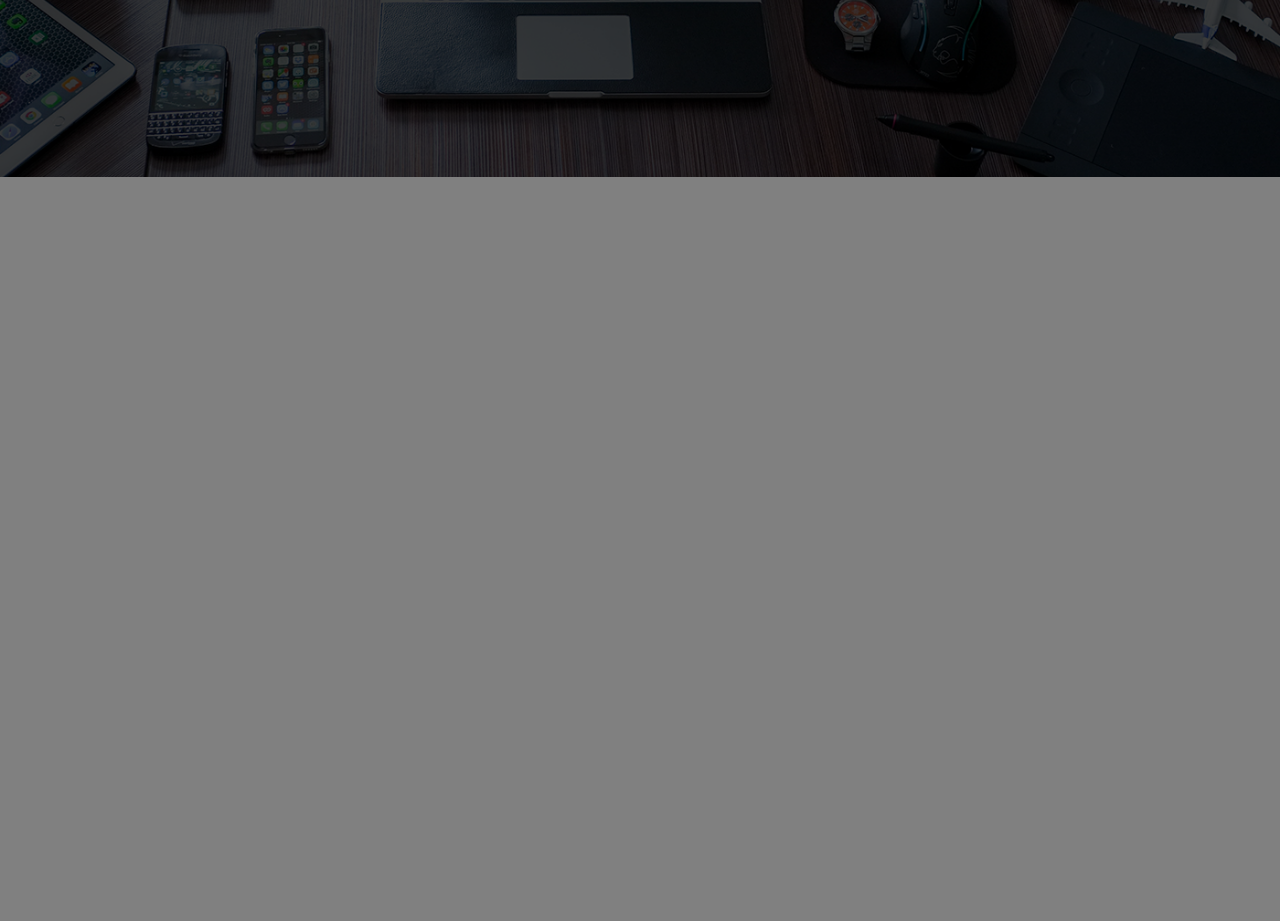
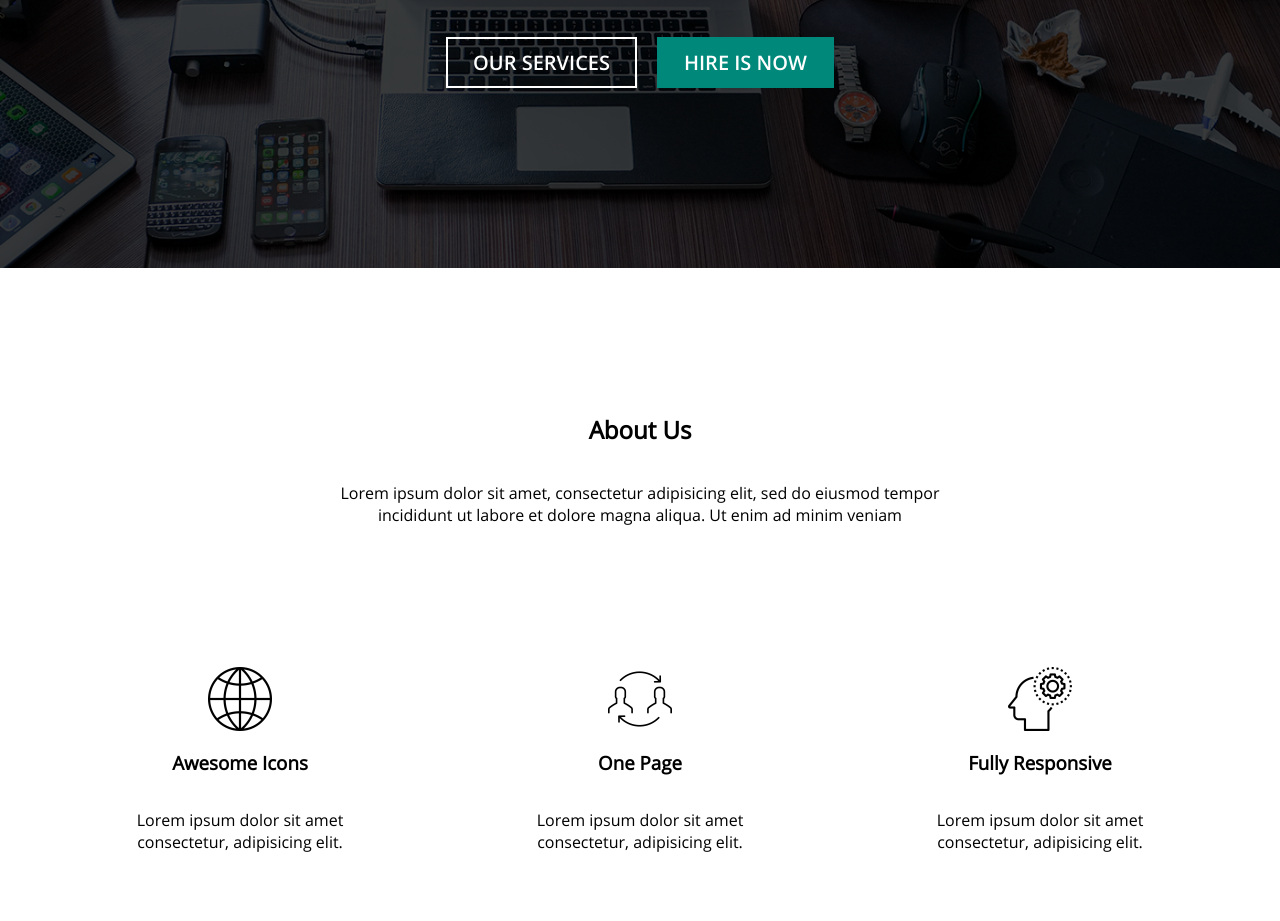
Before and after one commit to Maksim1509/bem_practice, a website built with Parcel: page src/pug/index.pug in a window 1280 px wide. Shown: the part 537-1458 px from the top of the page. Before the commit the page ends 800 px from the top, so only its background shows below. Built offline with nearby package versions, Linux system fonts and the light colour scheme.

Commit message:
header is complete

```diff
--- a/src/pug/index.pug
+++ b/src/pug/index.pug
@@ -29,5 +29,25 @@ html(lang="en")
         header.header
             h1.header__title Web development project
             p.header__text Very suitable to support all web development projects
-            button.button.button_empty OUR SERVICES
-            button.button.button_full HIRE IS NOW
+            .header__button
+                button.button.button_empty OUR SERVICES
+                button.button.button_full HIRE IS NOW
+        section.about-us
+            h2.about-us__title About Us
+            p.about-us__text
+                | Lorem ipsum dolor sit amet, consectetur adipisicing elit, sed do eiusmod tempor
+                br
+                | incididunt ut labore et dolore magna aliqua. Ut enim ad minim veniam
+            div.about-us__design
+                div
+                    img(src="../favicon/internet.png", alt="icon")
+                    h3 Awesome Icons
+                    p Lorem ipsum dolor sit amet consectetur, adipisicing elit.
+                div
+                    img(src="../favicon/transfer.png", alt="icon")
+                    h3 One Page
+                    p Lorem ipsum dolor sit amet consectetur, adipisicing elit.
+                div
+                    img(src="../favicon/head.png", alt="icon")
+                    h3 Fully Responsive
+                    p Lorem ipsum dolor sit amet consectetur, adipisicing elit.
--- a/src/scss/main.scss
+++ b/src/scss/main.scss
@@ -1,18 +1,17 @@
 @import './font.scss';
 $semibold: 'Open Sans Semibold';
+$regular: 'Open Sans Regular';
 body {
     max-width: 1400px;
-    background-color: grey;
     padding: 0;
     margin: 0 auto;
-    font-family: $semibold;
+    font-family: $regular;
 }
 ul, li {
     display: block;
     padding: 0;
     margin: 0;
 }
-
 
 .menu-bar {
     display: flex;
@@ -22,17 +21,15 @@ ul, li {
     padding: 20px 0;
     background-color: #ffffff;
 }
-
 .menu {
     display: flex;
     justify-content: flex-end;
 }
-
 .menu__item {
     margin-left: 37px;
 }
-
 .menu__item a {
+    font-family: $semibold;
     color: #212121;
     font-size: 20px;
     text-decoration: none;
@@ -40,30 +37,80 @@ ul, li {
         color: #868686;
     }
 }
-
+/*header*/
 .header {
     background-image: url(../img/header.png);
     display: flex;
     padding: 180px 0;
     color: white;
-    flex-wrap: wrap;
-   justify-content: center;
+    align-items: center;
+    flex-direction: column;
     background-size: cover;
     background-position: 0 100%;
     .header__title {
         font-size: 60px;
         margin-bottom: 0;
-        flex-grow: 1000;
-        margin: auto;
     }
     .header__text {
         font-family: 'Open Sans Regular';
         font-size: 22px;
         margin-bottom: 110px;
-        flex-grow: 0;
     }
-    .button {
-        display: inline-block;
-        margin: 0;
+    .header__button {
+        display: flex;
+        justify-content: space-around;
     }
 }
+.button {
+    font-family: $semibold;
+    font-size: 20px;
+    padding: 10px 25px;
+    margin: 0 10px;
+    color: white;
+    transition: 0.3s;
+}
+.button_empty {
+    background: transparent;
+    border: 2px solid white;
+    &:hover {
+        background: #043d37;
+        border: 2px dashed white;
+    }
+}
+.button_full {
+    background: #00897b;
+    border: 2px solid #00897b;
+    &:hover {
+        background: #043d37;
+        border: 2px dashed white;
+    }
+}
+/*about*/
+.about-us {
+    display: flex;
+    flex-direction: column;
+    align-items: center;
+    background-color: white;
+    padding: 125px 40px;
+    .about-us__text {
+       text-align: center;
+    }
+}
+.about-us__design {
+    display: flex;
+
+    padding: 125px 0;
+    img {
+        width: 64px;
+        height: 64px;
+    }
+    div {
+        display: flex;
+        flex-direction: column;
+        align-items: center;
+        padding: 0 60px;
+        p {
+            text-align: center;
+        }
+    }
+}
```
Also changed, not shown: src/favicon/head.png (added), src/favicon/internet.png (added), src/favicon/transfer.png (added).
